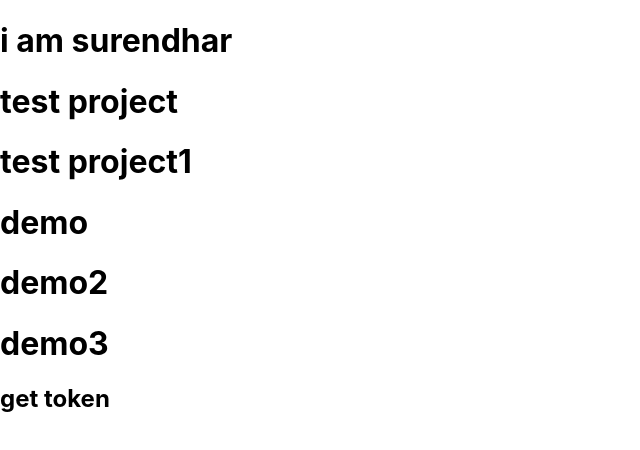
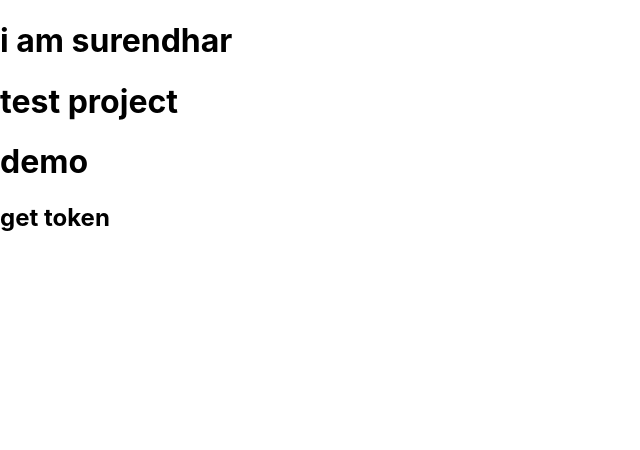
Before and after one commit to surendhar-jaganathan/Test, a React (Create React App) app: page / in a window 1280 px wide. Shown: the top 450 px of the page, without its empty margins (0-640 px from the left). Built offline with nearby package versions, Linux system fonts and the light colour scheme.

Commit message:
remove demo

```diff
--- a/src/App.js
+++ b/src/App.js
@@ -16,10 +16,8 @@ history.push("./about")
     <div>
  <h1>i am surendhar</h1>
  <h1>test project</h1>
- <h1>test project1</h1>
  <h1>demo</h1>
- <h1>demo2</h1>
- <h1>demo3</h1>
+
 
  <h2 onClick={getdatatwo}>get token </h2>
  </div>
```
